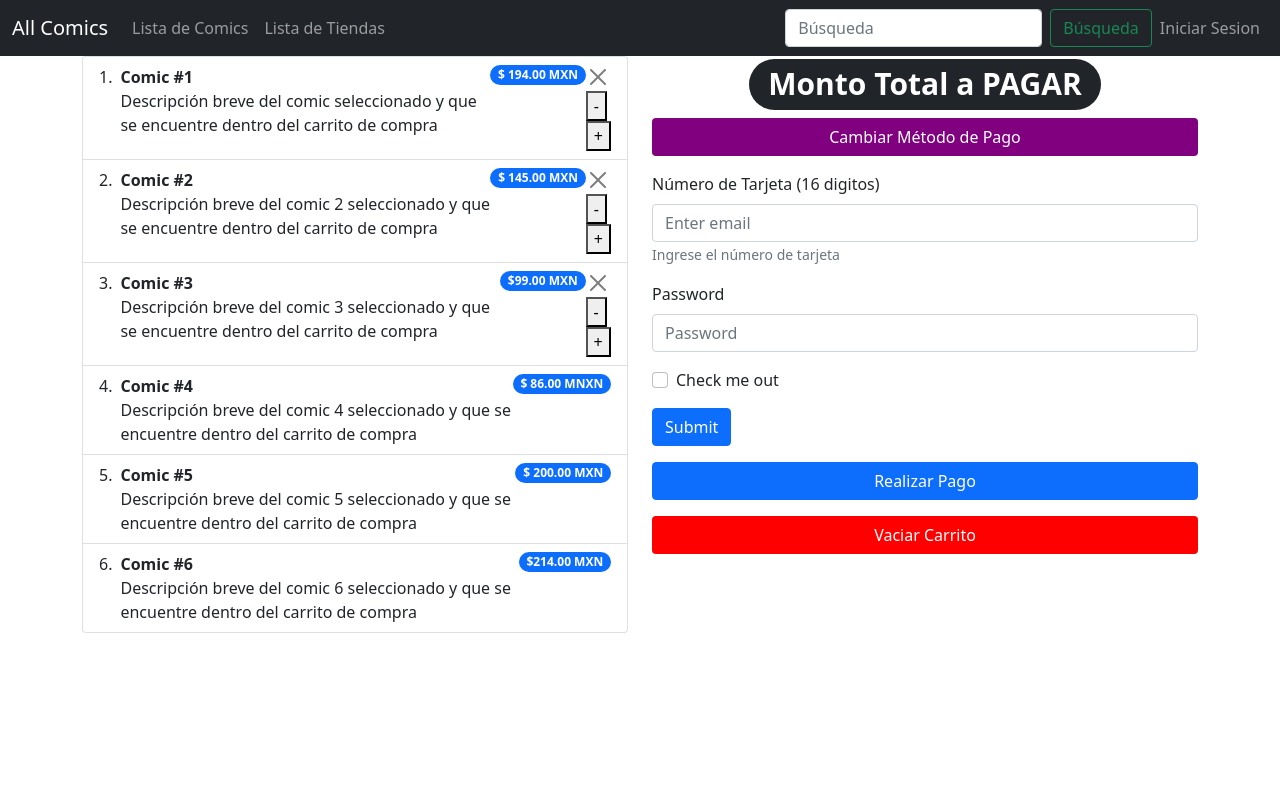
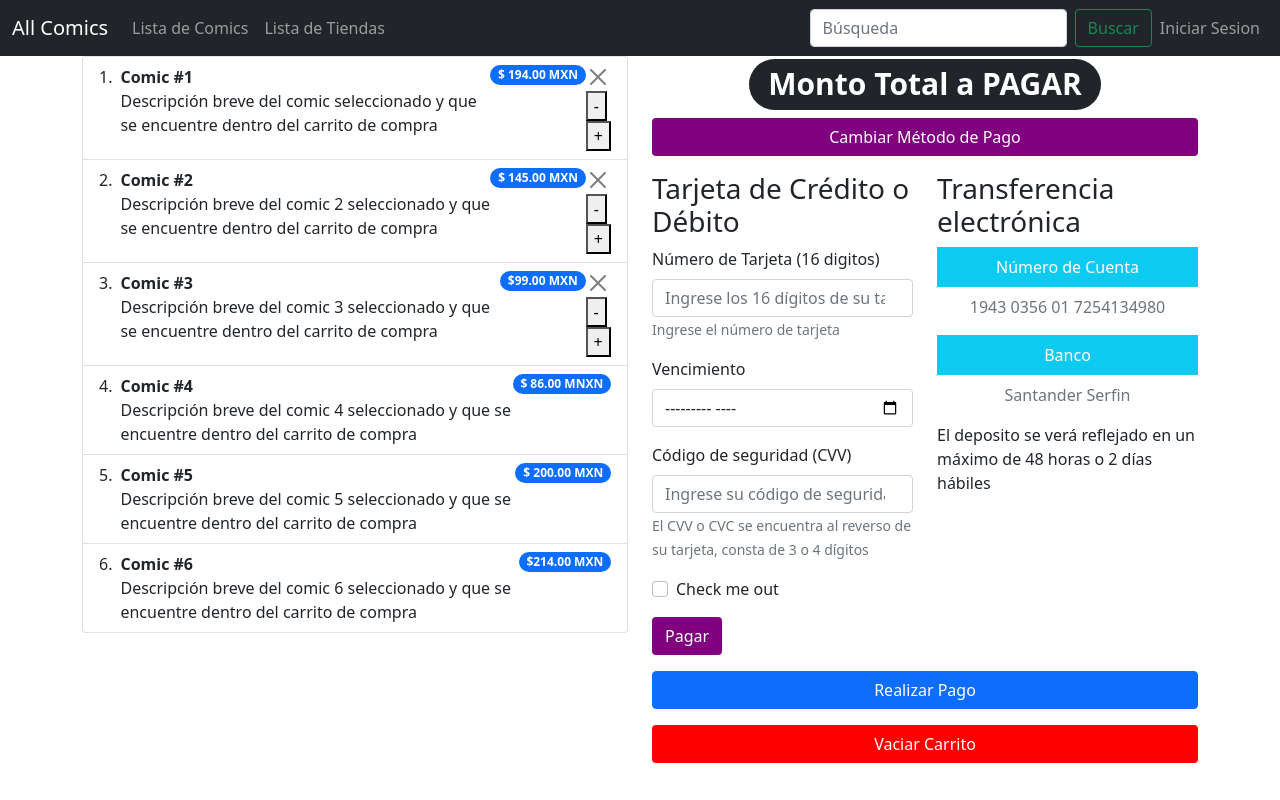
Before and after one commit to DavidPerezAntonio51/SEFMD-AllComics, a React (Create React App) app in the folder allcomics-front/: page /carrito in a window 1280 px wide. Built offline with nearby package versions, Linux system fonts and the light colour scheme.

Commit message:
Navegación, Home y Método Compra

```diff
--- a/allcomics-front/src/Componentes/Navegacion.jsx
+++ b/allcomics-front/src/Componentes/Navegacion.jsx
@@ -29,7 +29,7 @@ function Navegacion() {
                             className="me-2"
                             aria-label="Search"
                         />
-                        <Button variant="outline-success">Búsqueda</Button>
+                        <Button variant="outline-success">Buscar</Button>
                     </Form>
                     <Nav>
                         {!managelogin.Loged
--- a/allcomics-front/src/Paginas/Home.jsx
+++ b/allcomics-front/src/Paginas/Home.jsx
@@ -22,7 +22,7 @@ function Home(props) {
               />
               <Carousel.Caption>
 
-                <p>Tienda de comics no autorizada</p>
+                <p class="text-muted">Tienda de comics no autorizada</p>
               </Carousel.Caption>
             </Carousel.Item>
             <Carousel.Item>
@@ -33,8 +33,8 @@ function Home(props) {
               />
 
               <Carousel.Caption>
-                <h3>Coming Soon...</h3>
-                <p>Estaremos subiendo contenido proximamente.</p>
+                <h3 class="text-danger">Coming Soon...</h3>
+                <p class="text-danger">Estaremos subiendo contenido proximamente.</p>
               </Carousel.Caption>
             </Carousel.Item>
             <Carousel.Item>
@@ -45,8 +45,8 @@ function Home(props) {
               />
 
               <Carousel.Caption>
-                <h3>Coming Soon...</h3>
-                <p>Estaremos subiendo contenido proximamente.</p>
+                <h3 class="text-danger">Coming Soon...</h3>
+                <p class="text-danger">Estaremos subiendo contenido proximamente.</p>
               </Carousel.Caption>
             </Carousel.Item>
           </Carousel>
--- a/allcomics-front/src/Paginas/MetodoCompra.jsx
+++ b/allcomics-front/src/Paginas/MetodoCompra.jsx
@@ -1,27 +1,66 @@
-import { Form } from "react-bootstrap";
-import { Button } from "react-bootstrap";
+import { Form, Button, Col, Row } from "react-bootstrap";
 
 function MetodoCompra() {
-  return ( <Form>
-    <Form.Group className="mb-3" controlId="formBasicEmail">
+  return (
+    <Row>
+      <Col>
+        <Form>
+          <style type="text/css">
+            {`
+    .btn-flat {
+      background-color: purple;
+      color: white;
+    }
+    .btn-cancel {
+        background-color: red;
+        color: white;
+      }
+
+    .btn-xxl {
+      padding: 1rem 1.5rem;
+      font-size: 1.5rem;
+    }
+    `}
+          </style>
+          <h3 class="primary"> Tarjeta de Crédito o Débito</h3>
+          <Form.Group className="mb-3" controlId="formBasicNT">
             <Form.Label>Número de Tarjeta (16 digitos)</Form.Label>
-      <Form.Control type="email" placeholder="Enter email" />
+            <Form.Control type="number" placeholder="Ingrese los 16 dígitos de su tarjeta" />
             <Form.Text className="text-muted">
               Ingrese el número de tarjeta
             </Form.Text>
           </Form.Group>
 
-    <Form.Group className="mb-3" controlId="formBasicPassword">
-      <Form.Label>Password</Form.Label>
-      <Form.Control type="password" placeholder="Password" />
+          <Form.Group className="mb-3" controlId="formBasicV">
+            <Form.Label>Vencimiento</Form.Label>
+            <Form.Control type="month" placeholder="Ingrese la fecha de vencimiento en formato DD/AA" />
           </Form.Group>
+
+          <Form.Group className="mb-3" controlId="formBasicCVV">
+            <Form.Label>Código de seguridad (CVV)</Form.Label>
+            <Form.Control type="number" placeholder="Ingrese su código de seguridad CVV o CVC" />
+            <Form.Text className="text-muted">
+              El CVV o CVC se encuentra al reverso de su tarjeta, consta de 3 o 4 dígitos
+            </Form.Text>
+          </Form.Group>
+
           <Form.Group className="mb-3" controlId="formBasicCheckbox">
             <Form.Check type="checkbox" label="Check me out" />
           </Form.Group>
-    <Button variant="primary" type="submit">
-      Submit
+          <Button variant="flat" type="submit">
+            Pagar
           </Button>
         </Form>
+      </Col>
+      <Col>
+      <h3 class="primary"> Transferencia electrónica</h3>
+      <p class="p-2 mb-2 bg-info text-white text-center">Número de Cuenta</p>
+      <p class="text-muted text-center">1943 0356 01 7254134980</p>
+      <p class="p-2 mb-2 bg-info text-white text-center">Banco</p>
+      <p class="text-muted text-center">Santander Serfin</p>
+      <p class="text-dark"> El deposito se verá reflejado en un máximo de 48 horas o 2 días hábiles</p>
+      </Col>
+    </Row>
   );
 }
 
```
Lines whose indentation alone changed are shown as unchanged.
